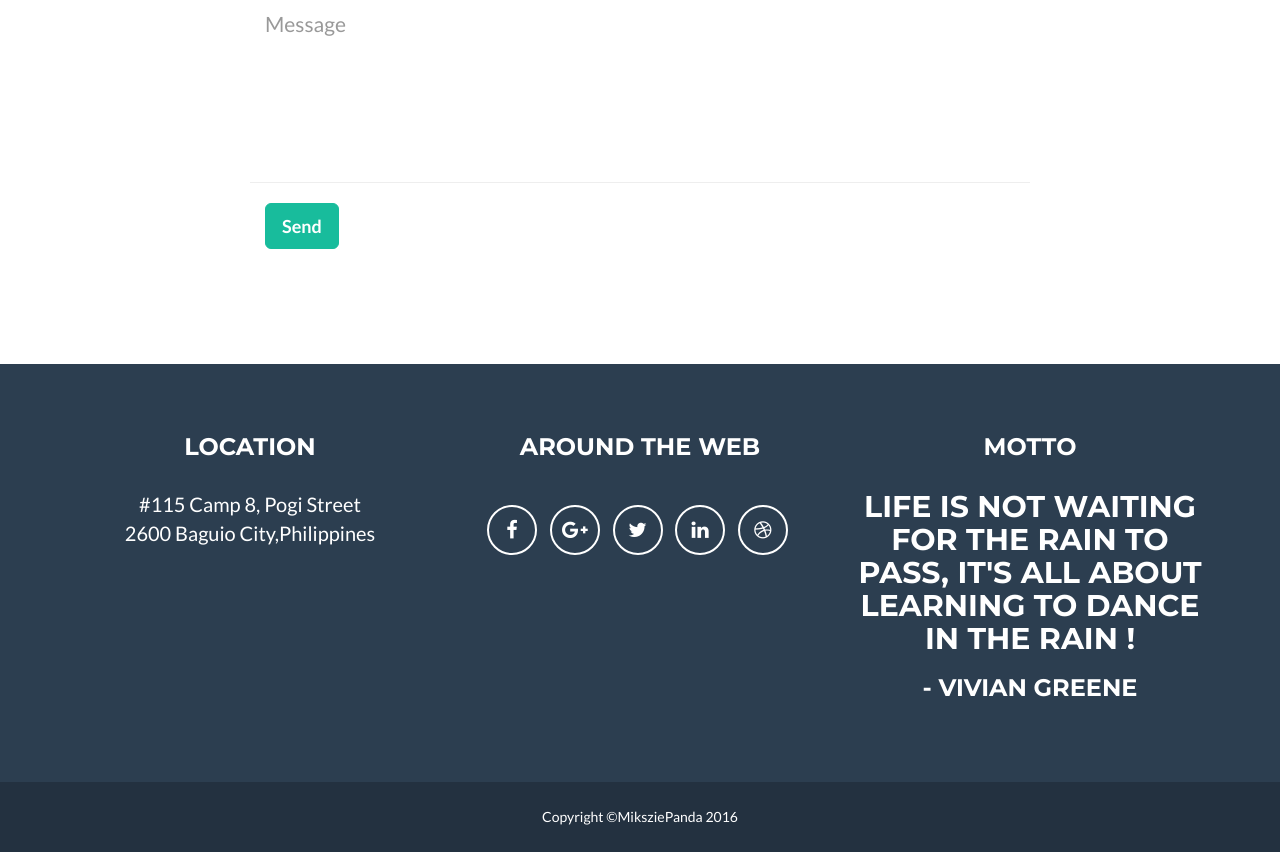
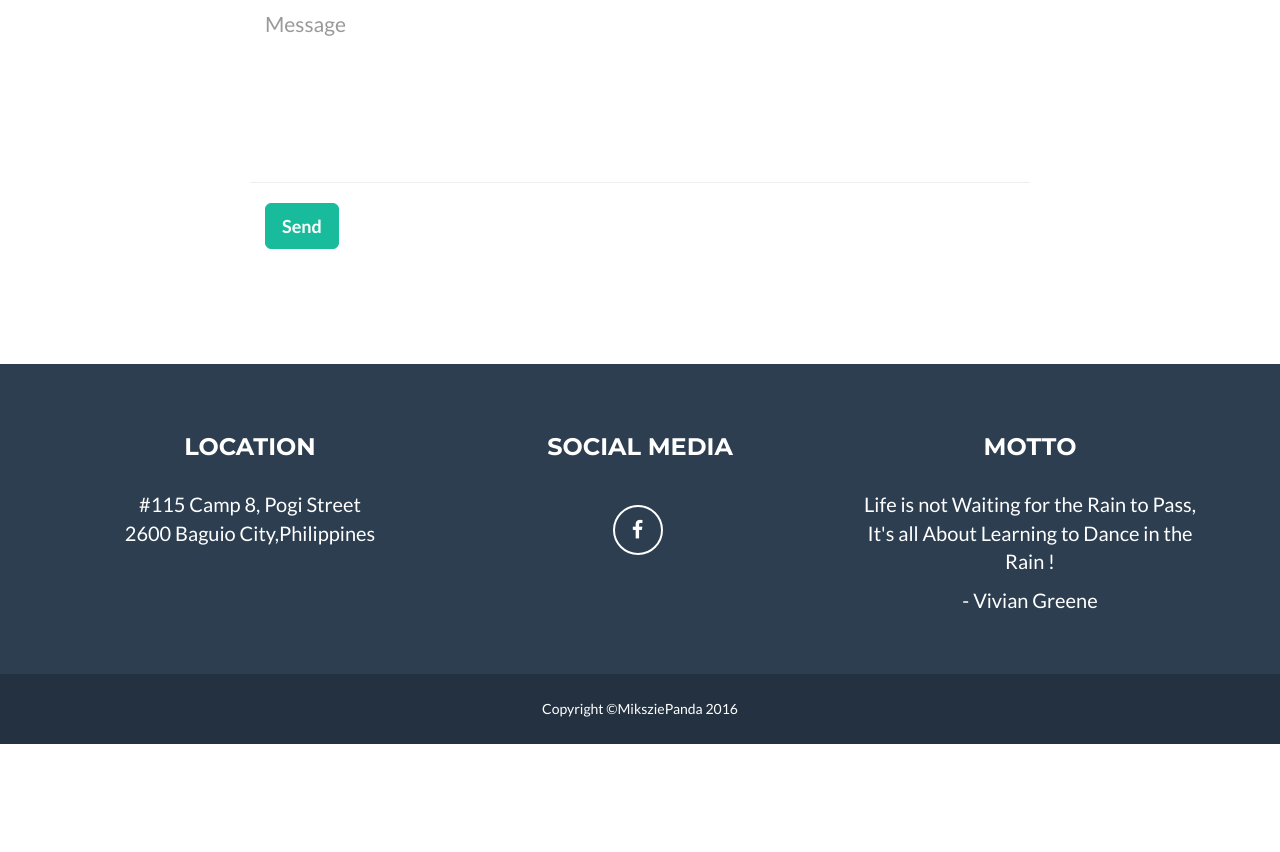
Before and after one commit to bandojomikko/bandojomikko.github.io, a website: page index.html in a window 1280 px wide. Shown: the part 2541-3393 px from the top of the page. After the commit the page ends 3285 px from the top, so only its background shows below. Drawn offline with nearby package versions, Linux system fonts and the light colour scheme.

Commit message:
Update index.html

```diff
--- a/index.html
+++ b/index.html
@@ -242,29 +242,17 @@
                             <br>2600 Baguio City,Philippines</p>
                     </div>
                     <div class="footer-col col-md-4">
-                        <h3>Around the Web</h3>
+                        <h3>Social Media</h3>
                         <ul class="list-inline">
                             <li>
-                                <a href="#" class="btn-social btn-outline"><i class="fa fa-fw fa-facebook"></i></a>
+                                <a href="www.facebook.com/mikko.bandojo" class="btn-social btn-outline"><i class="fa fa-fw fa-facebook"></i></a>
                             </li>
-                            <li>
-                                <a href="#" class="btn-social btn-outline"><i class="fa fa-fw fa-google-plus"></i></a>
-                            </li>
-                            <li>
-                                <a href="#" class="btn-social btn-outline"><i class="fa fa-fw fa-twitter"></i></a>
-                            </li>
-                            <li>
-                                <a href="#" class="btn-social btn-outline"><i class="fa fa-fw fa-linkedin"></i></a>
-                            </li>
-                            <li>
-                                <a href="#" class="btn-social btn-outline"><i class="fa fa-fw fa-dribbble"></i></a>
-                            </li>
-                        </ul>
+                           </ul>
                     </div>
                     <div class="footer-col col-md-4">
                         <h3>Motto</h3>
-                        <h2>Life is not Waiting for the Rain to Pass, It's all About Learning to Dance in the Rain !</h2>
-                        <div><h3>- Vivian Greene</h3></div>
+                        <p>Life is not Waiting for the Rain to Pass, It's all About Learning to Dance in the Rain !</p>
+                        <div><p>- Vivian Greene</p></div>
                     </div>
                 </div>
             </div>
```
